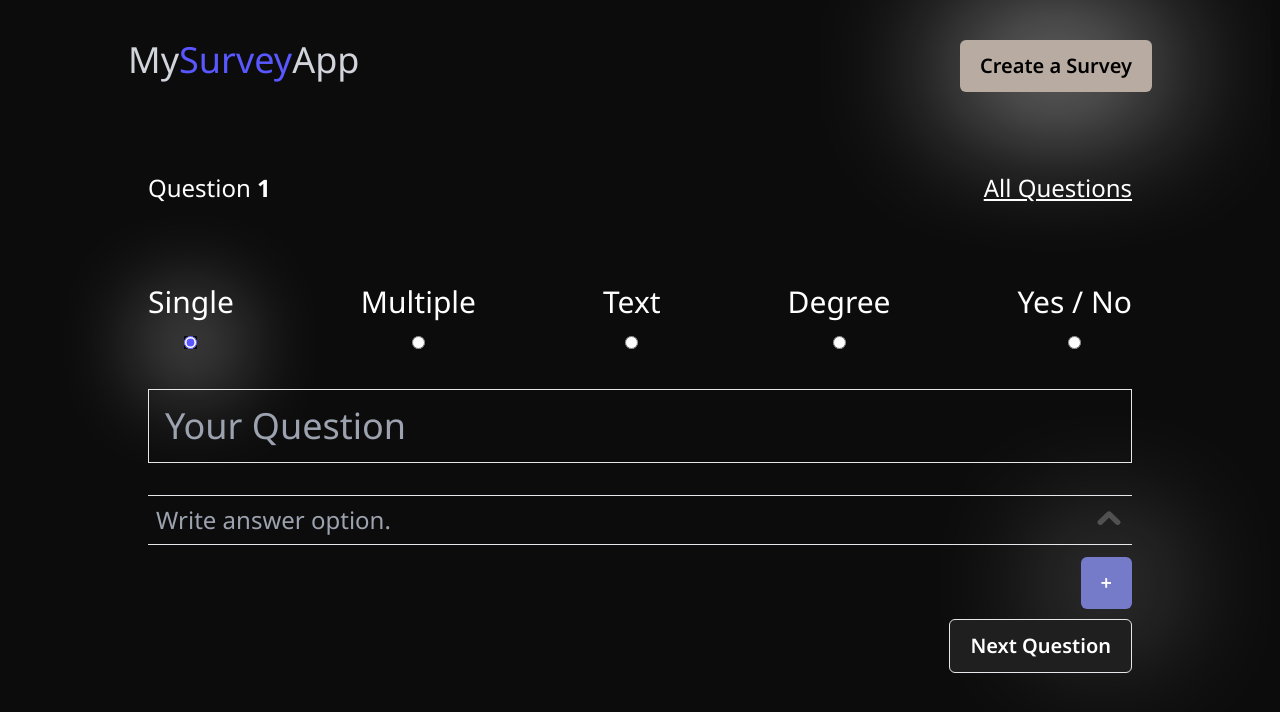
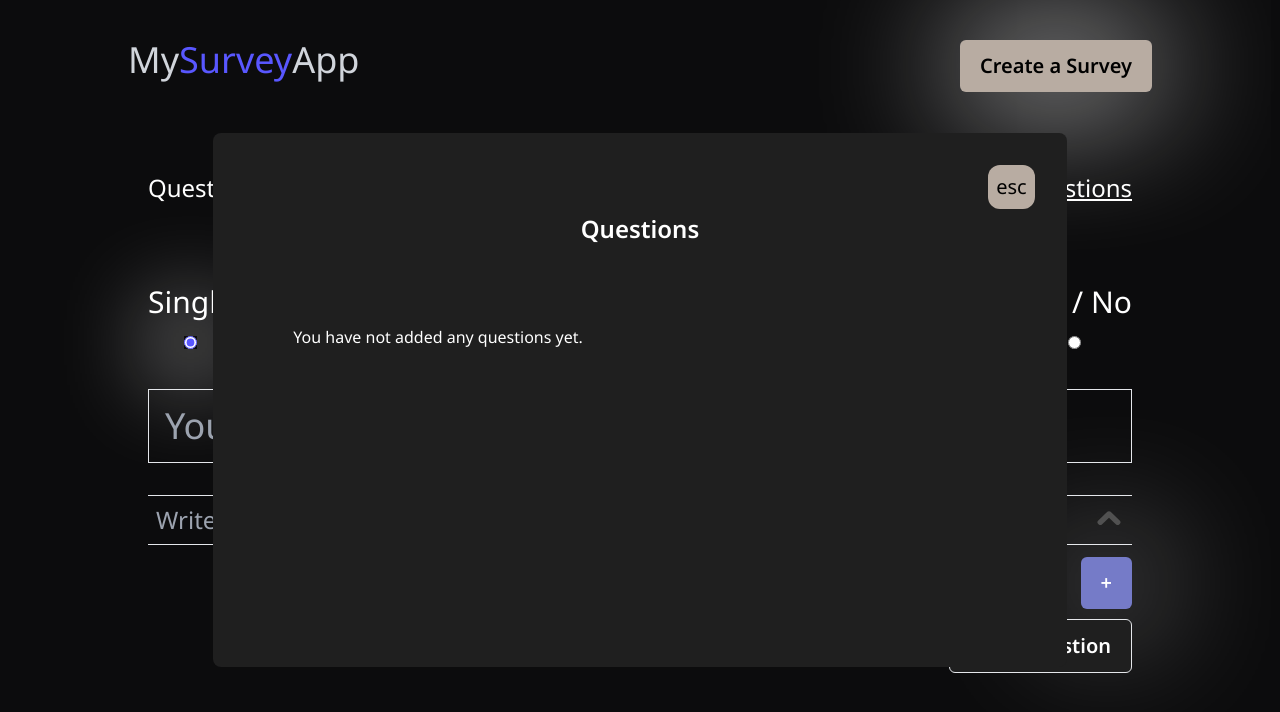
Before and after one commit to keremyurttas/survey-app, a Nuxt app: page /questionStudio in a window 1280 px wide. Both pictures are taken after a click on the button "All Questions". Shown: the top 712 px of the page. Built offline with nearby package versions, Linux system fonts and the light colour scheme.

Commit message:
Add AllQuestions component

```diff
--- a/components/AddQuestionAndAnswer.vue
+++ b/components/AddQuestionAndAnswer.vue
@@ -92,17 +92,21 @@ function handleDeleteOption() {
 }
 
 function handleNextQuestion() {
-  if (activeVal.value.trim() !== "") {
+  if (doesNeedAnAnswer.value && activeVal.value.trim() !== "") {
     answers.value.push(activeVal.value);
   }
-  if (doesNeedAnAnswer && answers.value.length == 0) {
+  if (question.value.trim() == "") {
+    alert("You should type question");
+  } else if (doesNeedAnAnswer.value == true && answers.value.length == 0) {
     alert("You should add answers");
+  } else {
+    addQuestion({
+      type: activeOptionType.value,
+      question: question.value,
+      answers: answers.value,
+    });
   }
-  addQuestion({
-    type: activeOptionType.value,
-    question: question.value,
-    answers: answers.value,
-  });
+
   resetForNewQuesiton();
 }
 function resetForNewQuesiton() {
--- /dev/null
+++ b/components/AllQuestions.vue
@@ -0,0 +1,42 @@
+<template>
+  <section
+    class="fixed top-1/2 left-1/2 -translate-y-1/2 -translate-x-1/2 w-screen h-screen flex justify-center items-center"
+  >
+    <div
+      class="z-50 flex items-center flex-col gap-20 p-20 bg-quaternary rounded-lg w-2/3 h-2/3 relative"
+    >
+      <button
+        class="absolute right-8 top-8 text-xl bg-tertary p-2 text-black rounded-xl"
+        @click="emit('close')"
+      >
+        esc
+      </button>
+      <h2 class="text-2xl font-semibold">Questions</h2>
+
+      <div class="space-y-4 overflow-auto w-full">
+        <div
+          class="text-2xl"
+          v-if="questions.length > 0"
+          v-for="question in questions"
+        >
+          <p class="truncate">{{ question.question }}</p>
+          <hr />
+          <span class="text-xl"
+            ><strong>Type:</strong> {{ question.type }}</span
+          >
+        </div>
+        <span v-else>You have not added any questions yet.</span>
+      </div>
+    </div>
+  </section>
+</template>
+<script setup lang="ts">
+const emit = defineEmits<{
+  close: any;
+}>();
+import { storeToRefs } from "pinia";
+import { useQuestionStudioStore } from "~/store/questionStudio";
+
+const questionStudio = useQuestionStudioStore();
+const { questions } = storeToRefs(questionStudio);
+</script>
--- a/pages/index.vue
+++ b/pages/index.vue
@@ -2,9 +2,7 @@
   <section
     class="container items-center py-[20vh] flex-col gap-20 myGroup w-min"
   >
-    <p class="lg:text-4xl slideOutDown w-max text-2xl">
-      Create your first survey
-    </p>
+    <p class="lg:text-4xl slideOutDown w-max text-2xl">Create your first survey</p>
     <nuxt-link to="createSurvey">
       <button
         class="primary-button rounded-full aspect-square p-10 font-extrabold shadow-secondary hover:shadow-secondary_hover hover:bg-secondary_hover"
--- a/pages/questionStudio.vue
+++ b/pages/questionStudio.vue
@@ -8,10 +8,19 @@
         <span>Question </span>
         <total-questions class="inline"></total-questions>
       </div>
-      <button class="underline">All Questions</button>
+      <button
+        @click="isAllQuestionsVisible = !isAllQuestionsVisible"
+        class="underline"
+      >
+        All Questions
+      </button>
     </div>
-    <question-type-selector class=""></question-type-selector>
+    <question-type-selector></question-type-selector>
     <add-question-and-answer></add-question-and-answer>
+    <all-questions
+      v-if="isAllQuestionsVisible"
+      @close="isAllQuestionsVisible = false"
+    ></all-questions>
   </section>
 </template>
 <script setup lang="ts">
@@ -19,4 +28,5 @@ import { storeToRefs } from "pinia";
 import { useQuestionStudioStore } from "~/store/questionStudio";
 const questionStudio = useQuestionStudioStore();
 const { surveyDetails } = storeToRefs(questionStudio);
+const isAllQuestionsVisible = ref(false);
 </script>
--- a/pages/showAllQuestions.vue
+++ /dev/null
@@ -1,5 +0,0 @@
-<template>
-  <section class="container">
-    <h2 class="text-2xl">Questions</h2>
-  </section>
-</template>
--- a/store/interfaces.ts
+++ b/store/interfaces.ts
@@ -2,3 +2,9 @@ export interface surveyDetails {
   title: string;
   description: string;
 }
+
+export interface question {
+  type: string;
+  question: string;
+  answers: string[];
+}
--- a/store/questionStudio.ts
+++ b/store/questionStudio.ts
@@ -1,5 +1,5 @@
 import { defineStore } from "pinia";
-import { surveyDetails } from "./interfaces";
+import { surveyDetails,question } from "./interfaces";
 
 ////////Survey/////////
 const surveyDetails: Ref<surveyDetails> = ref({ title: "", description: "" });
@@ -13,8 +13,8 @@ export const useQuestionStudioStore = defineStore("questionStudio", () => {
   }
   ////////Question/////////
 
-  const questions: Ref<object[]> = ref([]);
-  function addQuestion(question: object) {
+  const questions: Ref<question[]> = ref([]);
+  function addQuestion(question: question) {
     questions.value.push(question);
   }
   return {
```
